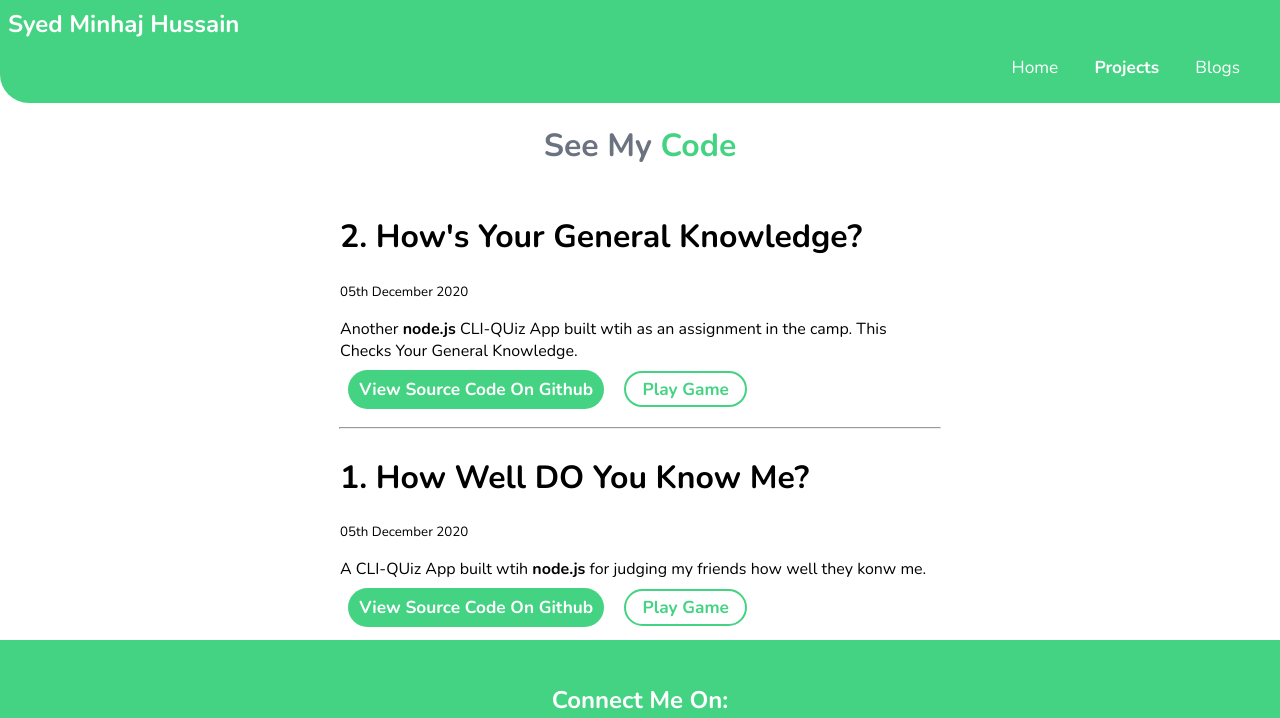
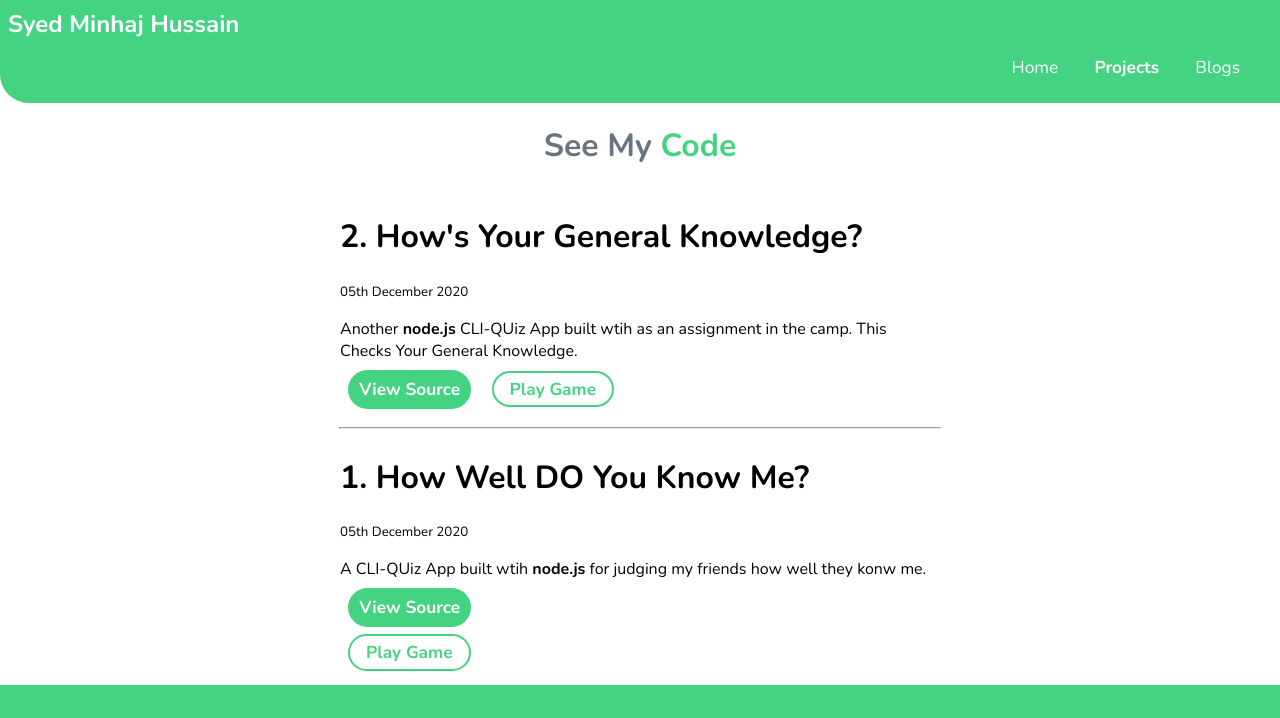
Before and after one commit to syed-minhaj-hussain/My-Portfolio, a plain HTML site: page projects.html in a window 1280 px wide. Shown: the top 718 px of the page. Drawn offline with nearby package versions, Linux system fonts and the light colour scheme.

Commit message:
update html

```diff
--- a/projects.html
+++ b/projects.html
@@ -28,7 +28,7 @@
             <h1>2. How's Your General Knowledge?</h1>
             <small><span class="span-secondary">05th December 2020</span></small>
             <p>Another <strong>node.js</strong> CLI-QUiz App built wtih as an assignment in the camp. This Checks Your General Knowledge.</p>
-            <a href="https://github.com/syed-minhaj-hussain/Fandom-Quiz-App-Assignment-For-LevelOne" class="link link-primary">View Source Code On Github</a>
+            <a href="https://github.com/syed-minhaj-hussain/Fandom-Quiz-App-Assignment-For-LevelOne" class="link link-primary">View Source</a>
             <a href="https://repl.it/@SYEDMINHAJ/Fandom-Quiz-App-Assignment-For-levelOne#index.js?embed=1&output=1" class="link link-secondary">Play Game</a>
         </li>
         <br>
@@ -37,8 +37,14 @@
             <h1>1. How Well DO You Know Me?</h1>
             <small><span class="span-secondary">05th December 2020</span></small>
             <p>A CLI-QUiz App built wtih <strong>node.js</strong> for judging my friends how well they konw me. </p>
-            <a href="https://github.com/syed-minhaj-hussain/My-First-CLI-APP" class="link link-primary">View Source Code On Github</a>
-            <a href="https://repl.it/@SYEDMINHAJ/My-First-CLI-APP#index.js?embed=1&output=1" class="link link-secondary">Play Game</a>
+            <div>
+                <a href="https://github.com/syed-minhaj-hussain/My-First-CLI-APP" class="link link-primary">View Source</a>
+            </div>
+            <br>
+            <div>
+                <a href="https://repl.it/@SYEDMINHAJ/My-First-CLI-APP#index.js?embed=1&output=1" class="link link-secondary">Play Game</a>
+            </div>
+
         </li>
     </ul>
 
```
